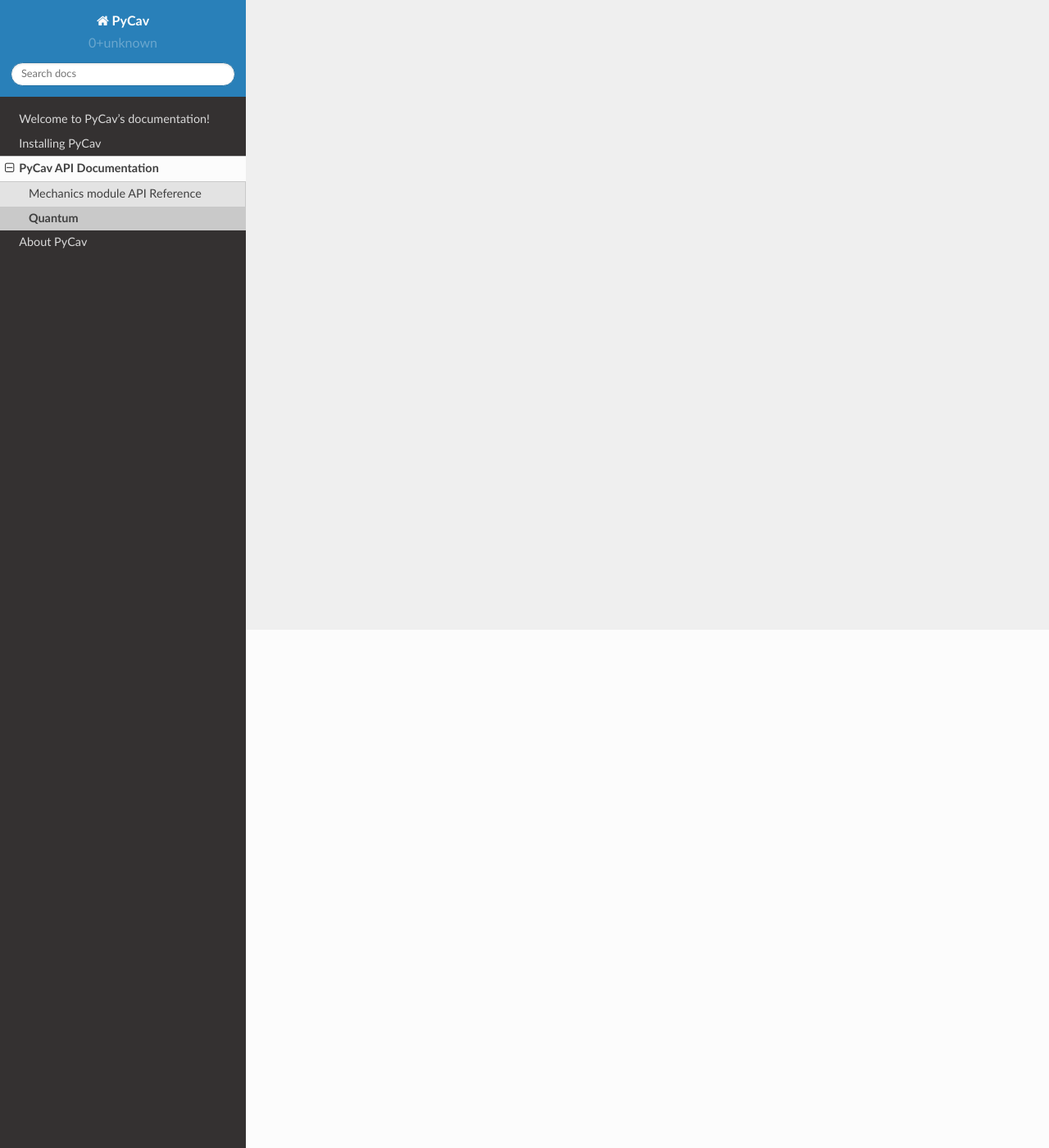
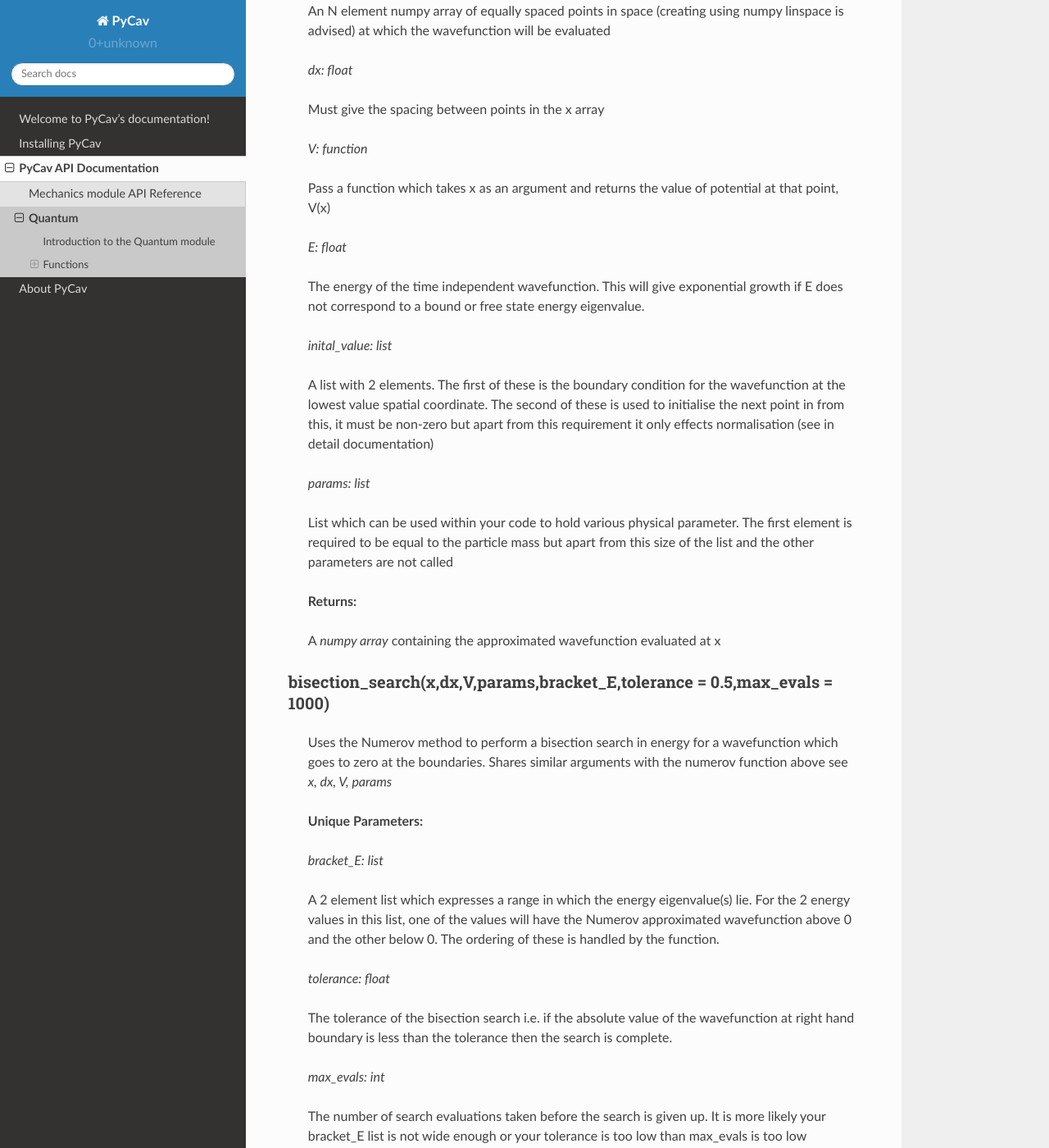
Before and after one commit to PyCav/PyCav-Library, a Sphinx documentation site: the page built from docs/source/api/quantum/index.rst, in a window 1280 px wide and 1400 px high, scrolled down 632 px. Shown: the whole window at 82% size. Built offline with Sphinx 7.4.7 and the Read the Docs theme 2.0.0, drawn with Linux system fonts in a browser that asks for light colours; pages that are not in the unit, such as notebooks, are missing from menus; some of the changed text lies outside the part shown.

Commit message:
Start at documentation for pycav.quantum

```diff
--- a/docs/source/api/quantum/index.rst
+++ b/docs/source/api/quantum/index.rst
@@ -1,4 +1,112 @@
 Quantum
-=======
+====================================
 
-Documentation to be written
+Introduction to the Quantum module
+--------------------------
+
+This module contains functions for the use in 1st order perturbation theory calculations and solving 1d boundary value problems using the Shooting method. Documentation explaining the use of each function and the algorithms used within will be presented in individual sections. The list below summarises the functions, their input arguments and their outputs for quick reference for the informed user:
+
+Functions
+---------
+
+numerov(x,dx,V,E,initial_values,params)
+^^^^^^^^^^^^^^^^^^^
+
+   This function performs a Numerov integration at the given energy within the given domain and returns the un-normalised wavefunction evaluated at the given spatial coords
+
+   **Parameters:**
+
+   *x: numpy array*
+
+   An N element numpy array of equally spaced points in space (creating using numpy linspace is advised) at which the wavefunction will be evaluated
+
+   *dx: float*
+
+   Must give the spacing between points in the x array
+
+   *V: function*
+
+   Pass a function which takes x as an argument and returns the value of potential at that point, V(x)
+
+   *E: float*
+
+   The energy of the time independent wavefunction. This will give exponential growth if E does not correspond to a bound or free state energy eigenvalue.
+
+   *inital_value: list*
+
+   A list with 2 elements. The first of these is the boundary condition for the wavefunction at the lowest value spatial coordinate. The second of these is used to initialise the next point in from this, it must be non-zero but apart from this requirement it only effects normalisation (see in detail documentation)
+
+   *params: list*
+
+   List which can be used within your code to hold various physical parameter. The first element is required to be equal to the particle mass but apart from this size of the list and the other parameters are not called
+
+   **Returns:**
+
+   A *numpy array* containing the approximated wavefunction evaluated at x
+
+
+bisection_search(x,dx,V,params,bracket_E,tolerance = 0.5,max_evals = 1000)
+^^^^^^^^^^^^^^^^^^^^^^^^^^
+
+   Uses the Numerov method to perform a bisection search in energy for a wavefunction which goes to zero at the boundaries. Shares similar arguments with the numerov function above see *x, dx, V, params*
+
+   **Unique Parameters:**
+
+   *bracket_E: list*
+
+   A 2 element list which expresses a range in which the energy eigenvalue(s) lie. For the 2 energy values in this list, one of the values will have the Numerov approximated wavefunction above 0 and the other below 0. The ordering of these is handled by the function.
+
+   *tolerance: float*
+
+   The tolerance of the bisection search i.e. if the absolute value of the wavefunction at right hand boundary is less than the tolerance then the search is complete.
+
+   *max_evals: int*
+
+   The number of search evaluations taken before the search is given up. It is more likely your bracket_E list is not wide enough or your tolerance is too low than max_evals is too low
+
+   **Returns:**
+
+   The un-normalised wavefunction, as a numpy array, which has satisfied the bisection search (or max_evals has been reached) and the energy eigenvalue estimate as a float
+
+
+first_order_energy_sft(n,H,unperturb_wf,params,limits = [-np.inf,np.inf])
+^^^^^^^^^^^^^^^^^^^^^^^^^^^^^^^^^^^^
+
+   Works out the 1st order energy shift from time independent perturbation theory for a given unperturbed system and the applied perturbation
+
+   **Parameters:**
+
+   *n: int or list*
+
+   Principal quantum number (or list of these) which labels the unperturbed wavefunctions
+
+   *H: function*
+
+   The applied perturbation as a function of position
+
+   *unperturb_wf: function*
+
+   A function which is passed params and n and returns a function of position e.g.
+
+   .. code-block:: python
+
+    def unperturb_wf(params,n):
+      a = params[0]
+      m = n+1
+      def psi_n(x):
+        return np.sqrt(2./a)*np.sin((m*np.pi/a)*(x+a/2.))
+      return psi_n
+
+  Here psi_n(x) is the returned function of position
+
+  *params: list*
+
+  List which can be used within your code to hold various physical parameter used by unperturb_wf and other functions (see later)
+
+  *limits: list*
+
+  List containing the integration limits for the inner product of the wavefunctions and the perturbation. Default is the whole space. For hard wall potentials adjust these limits to respect this
+
+  **Returns:**
+
+  A list or float depending on the input argument n containing the first energy shifts to the unperturbed wavefunctions for the given quantum numbers in n
```
